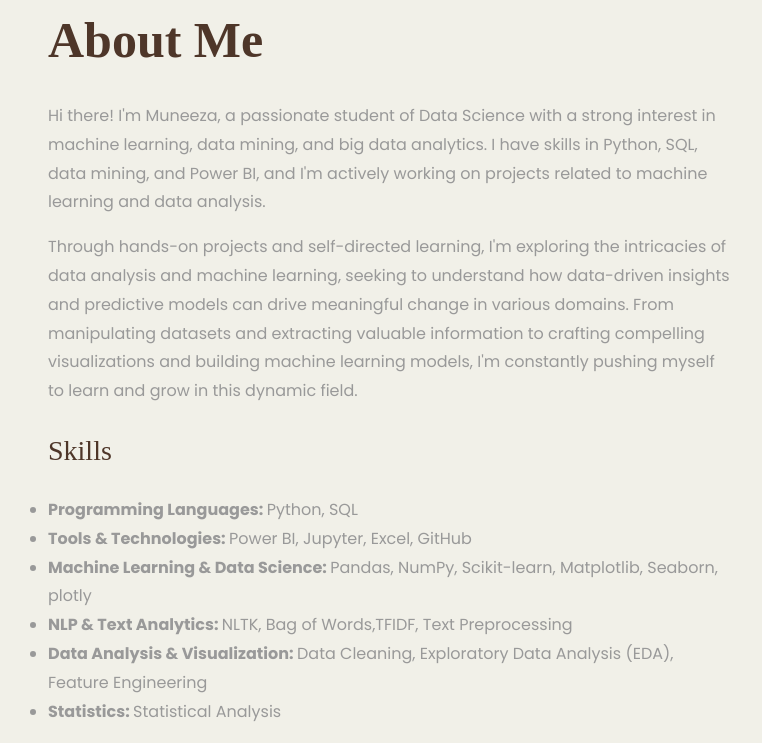
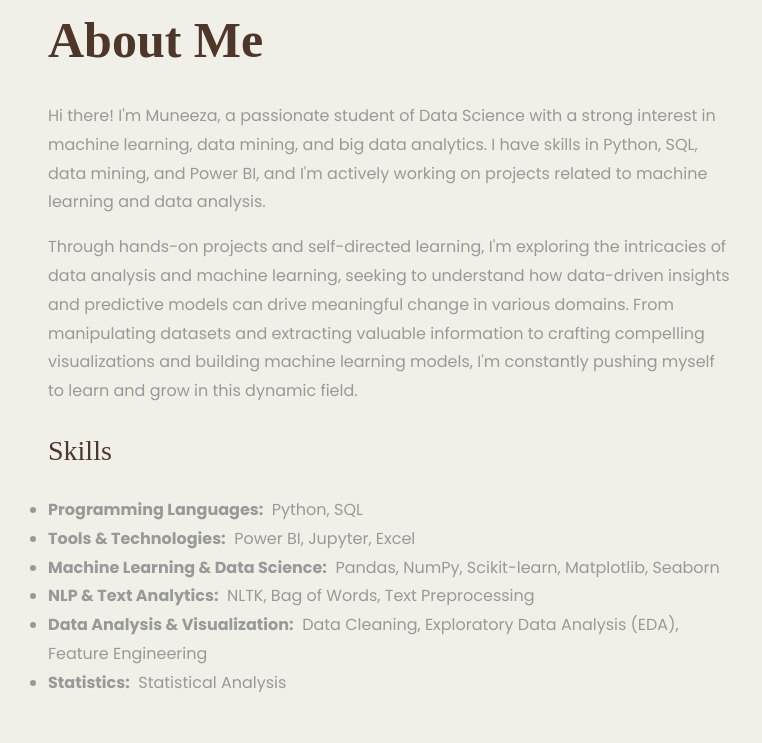
Before and after one commit to Muneeza4/Muneeza.github.io, a plain HTML site: page index.html in a window 1280 px wide. Shown: the part 747-1490 px from the top of the page, without its empty margins (0-762 px from the left). Drawn offline with Linux system fonts and the light colour scheme; files whose address does not match are found by name.

Commit message:
Update index.html

```diff
--- a/index.html
+++ b/index.html
@@ -220,14 +220,15 @@
 
     <h3 class="mt-4" style="color: #4E3629; font-family: 'Lora', serif;">Skills</h3>
     <ul class="about-info mt-4 px-md-0 px-2">
-        <li><strong>Programming Languages: </strong> Python, SQL</li>
-        <li><strong>Tools & Technologies: </strong> Power BI, Jupyter, Excel, GitHub</li>
-        <li><strong>Machine Learning & Data Science: </strong> Pandas, NumPy, Scikit-learn, Matplotlib, Seaborn, plotly</li>
-        <li><strong>NLP & Text Analytics: </strong> NLTK, Bag of Words,TFIDF, Text Preprocessing</li>
-        <li><strong>Data Analysis & Visualization: </strong> Data Cleaning, Exploratory Data Analysis (EDA), Feature Engineering</li>
-        <li><strong>Statistics: </strong> Statistical Analysis </li>
+        <li><strong>Programming Languages:</strong> &nbsp;Python, SQL</li>
+        <li><strong>Tools & Technologies:</strong> &nbsp;Power BI, Jupyter, Excel</li>
+        <li><strong>Machine Learning & Data Science:</strong> &nbsp;Pandas, NumPy, Scikit-learn, Matplotlib, Seaborn</li>
+        <li><strong>NLP & Text Analytics:</strong> &nbsp;NLTK, Bag of Words, Text Preprocessing</li>
+        <li><strong>Data Analysis & Visualization:</strong> &nbsp;Data Cleaning, Exploratory Data Analysis (EDA), Feature Engineering</li>
+        <li><strong>Statistics:</strong> &nbsp;Statistical Analysis</li>
     </ul>
 </div>
+
 
 
 		</div>
```
